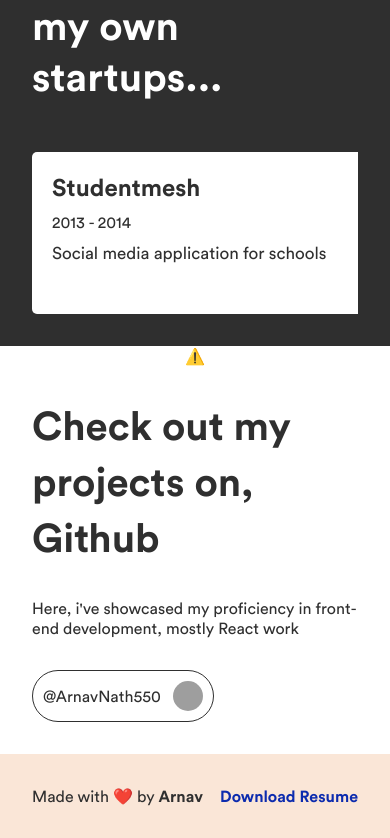
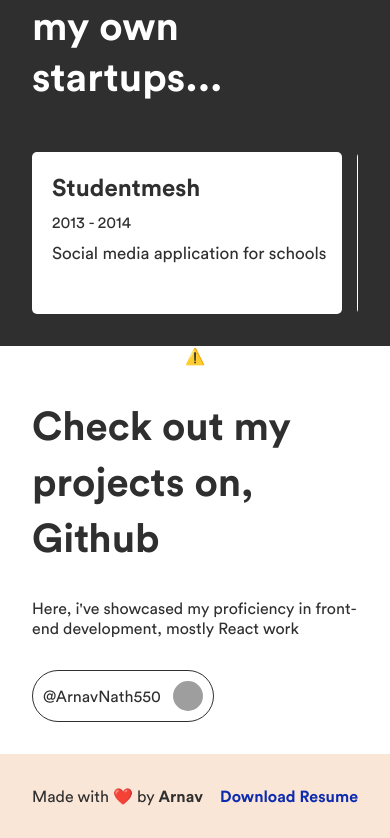
Before and after one commit to ArnavNath550/arnavs-portfolio, a React (Create React App) app: page / in a window 390 px wide. Shown: the part 4080-4918 px from the top of the page. Built offline with nearby package versions, Linux system fonts and the light colour scheme; no server answers; grey boxes are pictures that could not be loaded.

Commit message:
Startup card, width shortend for mobile devices

```diff
--- a/src/components/StartupCard/startupCard.css
+++ b/src/components/StartupCard/startupCard.css
@@ -7,6 +7,12 @@
     color: var(--primary);
     border-radius: 5px;
     min-width: 300px;
+}
+
+@media all and (max-width: 767px) {
+    .startup-card {
+        min-width: 270px!important;
+    }
 }
 
 .startup-card-heading {
```
